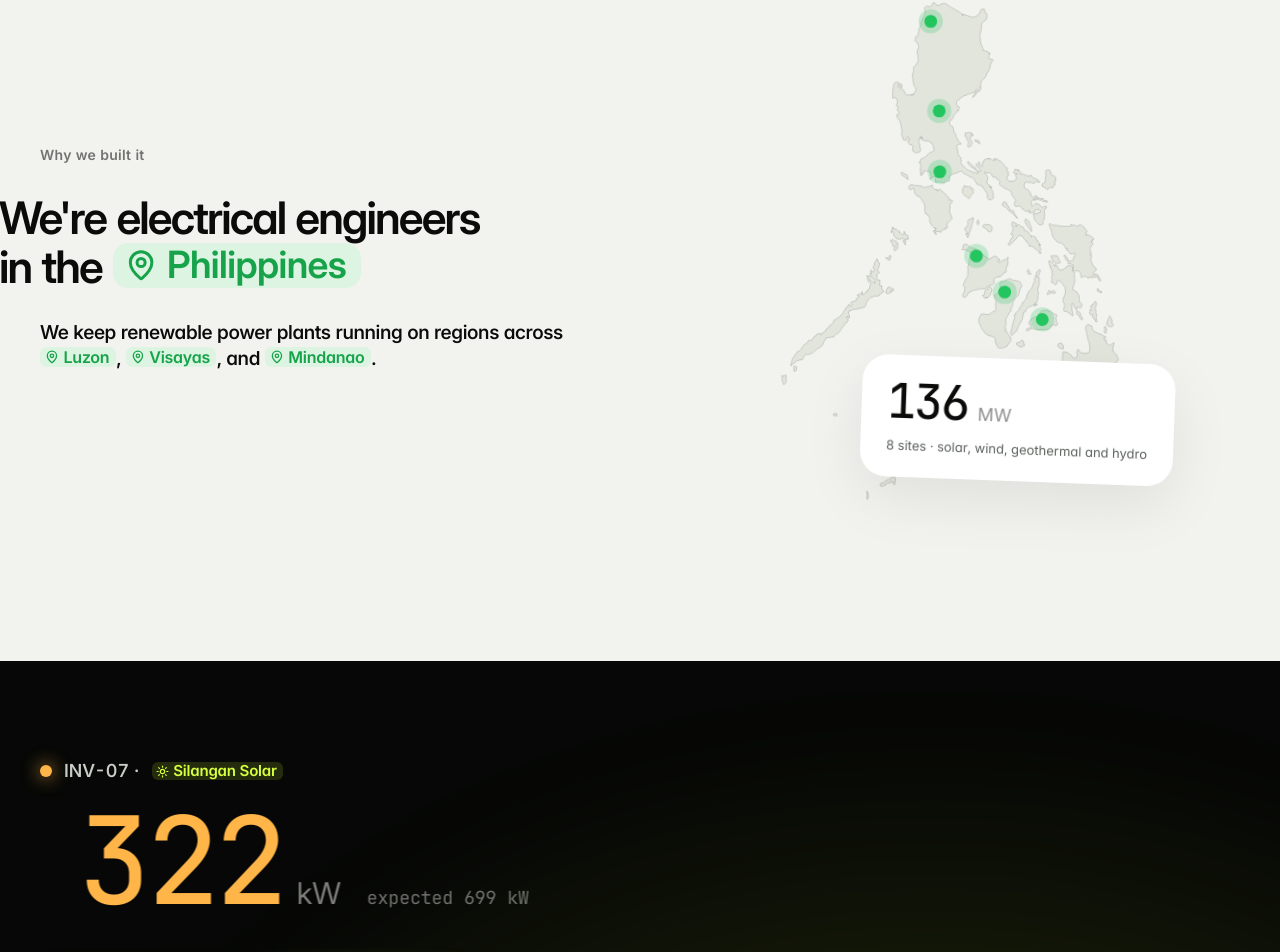
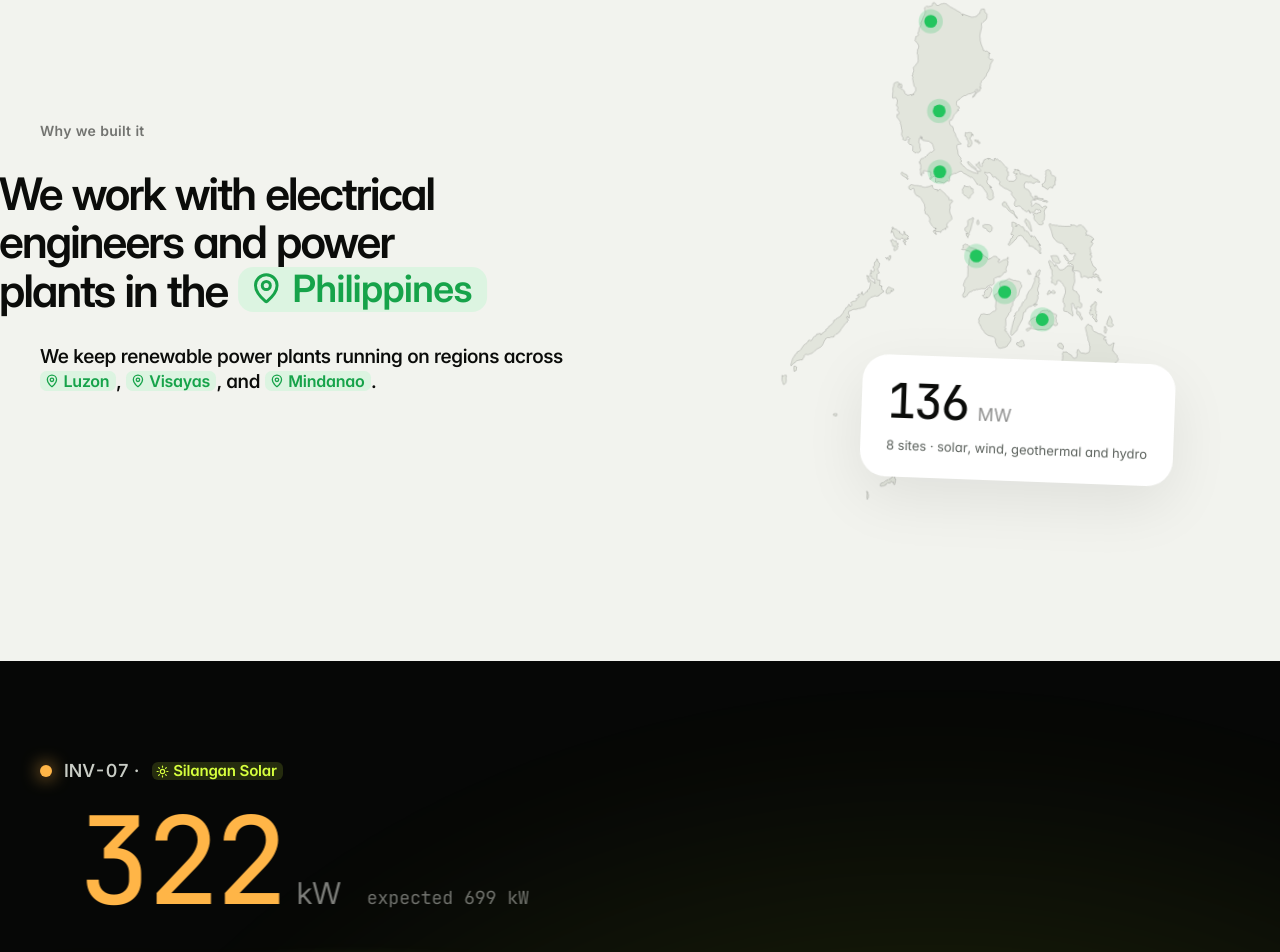
Before and after one commit to bryllim/elektron, a Next.js app: page / in a window 1280 px wide. Shown: the part 1649-2601 px from the top of the page. Built offline with nearby package versions, Linux system fonts and the light colour scheme.

Commit message:
Add film link and clarify that we work with electrical engineers and power plants

```diff
--- a/app/page.tsx
+++ b/app/page.tsx
@@ -17,7 +17,7 @@ import "./story.css";
 export const metadata: Metadata = {
   title: "Elektron — Find the cause. Test the fix.",
   description:
-    "Electrical engineers in the Philippines built Elektron to investigate renewable power drops with Muse, evidence and a 3D digital twin. Official entry, Meta Global AI Developer Hackathon. Fictional fleet, simulated operations.",
+    "Built alongside electrical engineers and power plants in the Philippines, Elektron investigates renewable power drops with Muse, evidence and a 3D digital twin. Official entry, Meta Global AI Developer Hackathon. Fictional fleet, simulated operations.",
 };
 
 type Tone = "o" | "b" | "g" | "r" | "n" | "k" | "nv";
@@ -106,7 +106,7 @@ export default function Page() {
           <div className="story-wrap story-split">
             <div data-reveal="left" data-stagger>
               <span className="story-label">Why we built it</span>
-              <h2 data-scroll="drift"><K>We&apos;re electrical engineers in the <Pill tone="g" icon={<MapPin {...I} />}>Philippines</Pill></K></h2>
+              <h2 data-scroll="drift"><K>We work with electrical engineers and power plants in the <Pill tone="g" icon={<MapPin {...I} />}>Philippines</Pill></K></h2>
               <p className="story-lead"><K>We keep renewable power plants running on regions across <Pill tone="g" icon={<MapPin {...I} />} tail=",">Luzon</Pill> <Pill tone="g" icon={<MapPin {...I} />} tail=",">Visayas</Pill> and <Pill tone="g" icon={<MapPin {...I} />} tail=".">Mindanao</Pill></K></p>
             </div>
             <figure className="story-map" data-reveal="zoom" data-scroll="float">
--- a/components/Workspace.tsx
+++ b/components/Workspace.tsx
@@ -315,7 +315,7 @@ export default function Workspace({
   const tourSteps: TourStep[] = [
     { label: "Welcome", title: "One power drop, investigated end to end",
       body: <>
-        <span className="ws-tour-note"><P tone="k" icon={<Activity {...pi} />}>Simulated readings</P> The fleet you are about to see is a simulation modeled closely on the solar, wind and geothermal plants we work on as electrical engineers in the Philippines. Names and identities are replaced and no live plant is connected, but the equipment, readings and failure patterns mirror what we deal with in real operations.</span>
+        <span className="ws-tour-note"><P tone="k" icon={<Activity {...pi} />}>Simulated readings</P> The fleet you are about to see is a simulation modeled closely on the solar, wind and geothermal plants we work with, alongside electrical engineers, in the Philippines. Names and identities are replaced and no live plant is connected, but the equipment, readings and failure patterns mirror what we deal with in real operations.</span>
         When a plant&apos;s output <P tone="o" icon={<TrendingDown {...pi} />}>drops</P>, an engineer has to work out why before sending a crew. A <P tone="o" icon={<ZapOff {...pi} />}>failing inverter</P>, a <P tone="b" icon={<CloudRain {...pi} />}>passing cloud</P> and a <P tone="n" icon={<WifiOff {...pi} />}>dead sensor</P> all look the same on a chart. This two-minute tour walks one case through Elektron.
       </>,
       enter: () => { tourCase(); setModal(null); setAgentOpen(false); back(); } },
```
Also changed, not shown: 1 other file (tests, documents, lock files or other folders).
